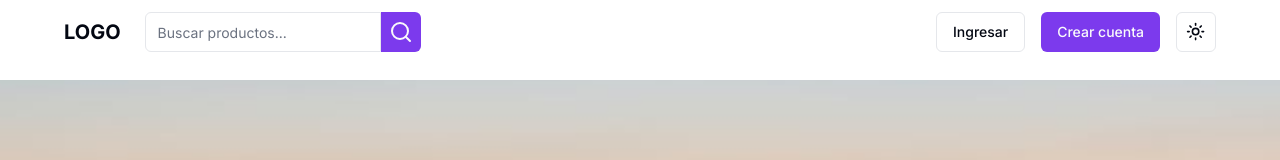
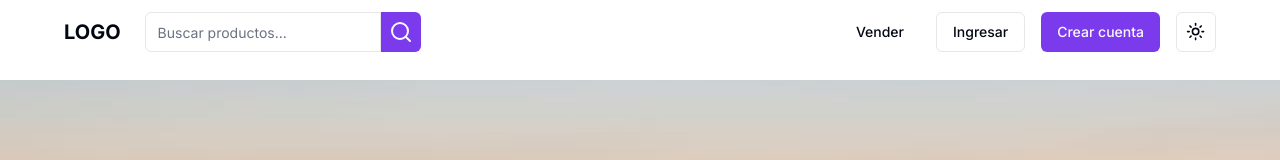
Before and after one commit to jp-quintana/s15-29-n-node-react, a Next.js app in the folder client/: page / in a window 1280 px wide. Shown: the top 160 px of the page. Built offline with nearby package versions, Linux system fonts and the light colour scheme; no server answers.

Commit message:
feat: update nav buttons

```diff
--- a/client/src/components/nav/nav-dropdown.tsx
+++ b/client/src/components/nav/nav-dropdown.tsx
@@ -20,13 +20,14 @@ import {
 import {
   Menu,
   User,
-  Gavel,
   SunMoon,
   Moon,
   Sun,
   LogIn,
   UserPlus,
   LogOut,
+  ShoppingCart,
+  HandCoins,
 } from 'lucide-react';
 import Link from 'next/link';
 import { signOut } from 'next-auth/react';
@@ -57,10 +58,6 @@ const NavDropdown = ({ isLoggedIn }: NavDropdownProps) => {
                   <span>Perfil</span>
                 </Link>
               </DropdownMenuItem>
-              <DropdownMenuItem>
-                <Gavel className="mr-2 h-4 w-4" />
-                <span>Mis subastas</span>
-              </DropdownMenuItem>
             </DropdownMenuGroup>
           </>
         )}
@@ -80,6 +77,21 @@ const NavDropdown = ({ isLoggedIn }: NavDropdownProps) => {
             </DropdownMenuItem>
           </DropdownMenuGroup>
         )}
+        <DropdownMenuSeparator />
+        <DropdownMenuGroup>
+          <DropdownMenuItem asChild>
+            <Link href="/search" className="flex">
+              <ShoppingCart className="mr-2 h-4 w-4" />
+              <span>Comprar</span>
+            </Link>
+          </DropdownMenuItem>
+          <DropdownMenuItem asChild>
+            <Link href="/publish" className="flex">
+              <HandCoins className="mr-2 h-4 w-4" />
+              <span>Vender</span>
+            </Link>
+          </DropdownMenuItem>
+        </DropdownMenuGroup>
         <DropdownMenuSeparator />
         <DropdownMenuGroup>
           <DropdownMenuSub>
--- a/client/src/components/nav/nav-options.tsx
+++ b/client/src/components/nav/nav-options.tsx
@@ -29,6 +29,14 @@ const NavOptions = () => {
       <>
         {!isMobile && (
           <ul className={cn('flex space-x-4', isMobile && 'hidden')}>
+            <li>
+              <Link
+                href="/publish"
+                className={buttonVariants({ variant: 'ghost' })}
+              >
+                Vender
+              </Link>
+            </li>
             {isLoggedIn && (
               <li>
                 <Link href="/dashboard/profile" className={buttonVariants()}>
--- a/client/src/components/nav/nav-search-input.tsx
+++ b/client/src/components/nav/nav-search-input.tsx
@@ -48,7 +48,10 @@ const NavSearchInput = () => {
           placeholder="Buscar productos..."
           className="rounded-r-none focus-visible:ring-0 w-auto focus-visible:ring-offset-0 max-md:flex-1 min-w-0"
         />
-        <Button type="submit" className="rounded-l-none h-10 w-10 p-0">
+        <Button
+          type="submit"
+          className="rounded-l-none h-10 w-10 p-0 flex-shrink-0"
+        >
           <Search />
         </Button>
       </form>
```
